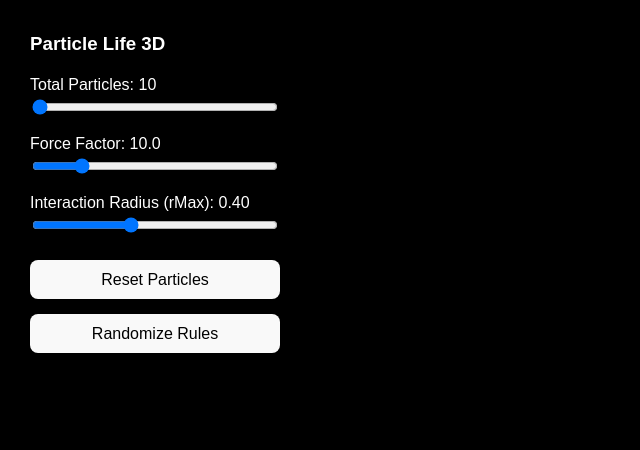
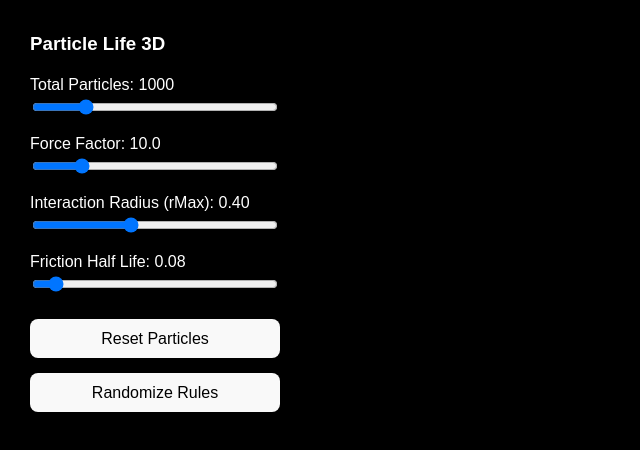
Before and after one commit to rockclimber147/Particle-Life-3D, a React (Vite) app: page / in a window 1280 px wide. Shown: the top 450 px of the page, without its empty margins (0-640 px from the left). Built offline with nearby package versions, Linux system fonts and the light colour scheme.

Commit message:
add slider for friction half life

```diff
--- a/src/App.tsx
+++ b/src/App.tsx
@@ -6,19 +6,20 @@ export default function App() {
   const maxNumParticles = 5000;
   const DefaultumParticles = 1000;
   const timeStep = 0.01;
-  const frictionHalfLife = 0.080;
-  const frictionFactor = Math.pow(0.5, timeStep / frictionHalfLife)
+  const defaultFrictionHalfLife = 0.080;
   const forceFactor = 10;
   const rMax = 0.4;
   const m = 5;
 
-  const [numParticles, setNumParticles] = useState(forceFactor);
+  const [numParticles, setNumParticles] = useState(DefaultumParticles);
   const [uiForce, setUiForce] = useState(forceFactor);
   const [uiRMax, setUiRMax] = useState(rMax);
+  const [frictionHalfLife, setFrictionHalfLife] = useState(defaultFrictionHalfLife);
 
   const sim = useRef({
     numParticles: DefaultumParticles,
     forceFactor: forceFactor,
+    frictionFactor: Math.pow(0.5, timeStep / defaultFrictionHalfLife),
     rMax: rMax,
     colors: new Int32Array(maxNumParticles),
     positionsX: new Float32Array(maxNumParticles),
@@ -60,6 +61,12 @@ export default function App() {
     const val = parseFloat(e.target.value);
     setUiRMax(val);
     sim.current.rMax = val;
+  };
+
+  const handleFrictionHalfLifeChange = (e: React.ChangeEvent<HTMLInputElement>) => {
+    const val = parseFloat(e.target.value);
+    setFrictionHalfLife(val);
+    sim.current.frictionFactor = Math.pow(0.5, timeStep / val);
   };
 
   const resetParticles = () => {
@@ -130,9 +137,9 @@ export default function App() {
       totalForceY *= s.rMax * s.forceFactor;
       totalForceZ *= s.rMax * s.forceFactor;
 
-      s.velocitiesX[i] *= frictionFactor;
-      s.velocitiesY[i] *= frictionFactor;
-      s.velocitiesZ[i] *= frictionFactor;
+      s.velocitiesX[i] *= s.frictionFactor;
+      s.velocitiesY[i] *= s.frictionFactor;
+      s.velocitiesZ[i] *= s.frictionFactor;
 
       s.velocitiesX[i] += totalForceX * timeStep;
       s.velocitiesY[i] += totalForceY * timeStep;
@@ -222,6 +229,14 @@ export default function App() {
           />
         </div>
 
+        <div style={{ display: 'flex', flexDirection: 'column' }}>
+          <label>Friction Half Life: {frictionHalfLife.toFixed(2)}</label>
+          <input
+            type="range" min="0.01" max="1.0" step="0.01"
+            value={frictionHalfLife} onChange={handleFrictionHalfLifeChange}
+          />
+        </div>
+
         <button onClick={resetParticles} style={{ marginTop: '10px' }}>Reset Particles</button>
         <button onClick={resetMatrix}>Randomize Rules</button>
       </div>
```
